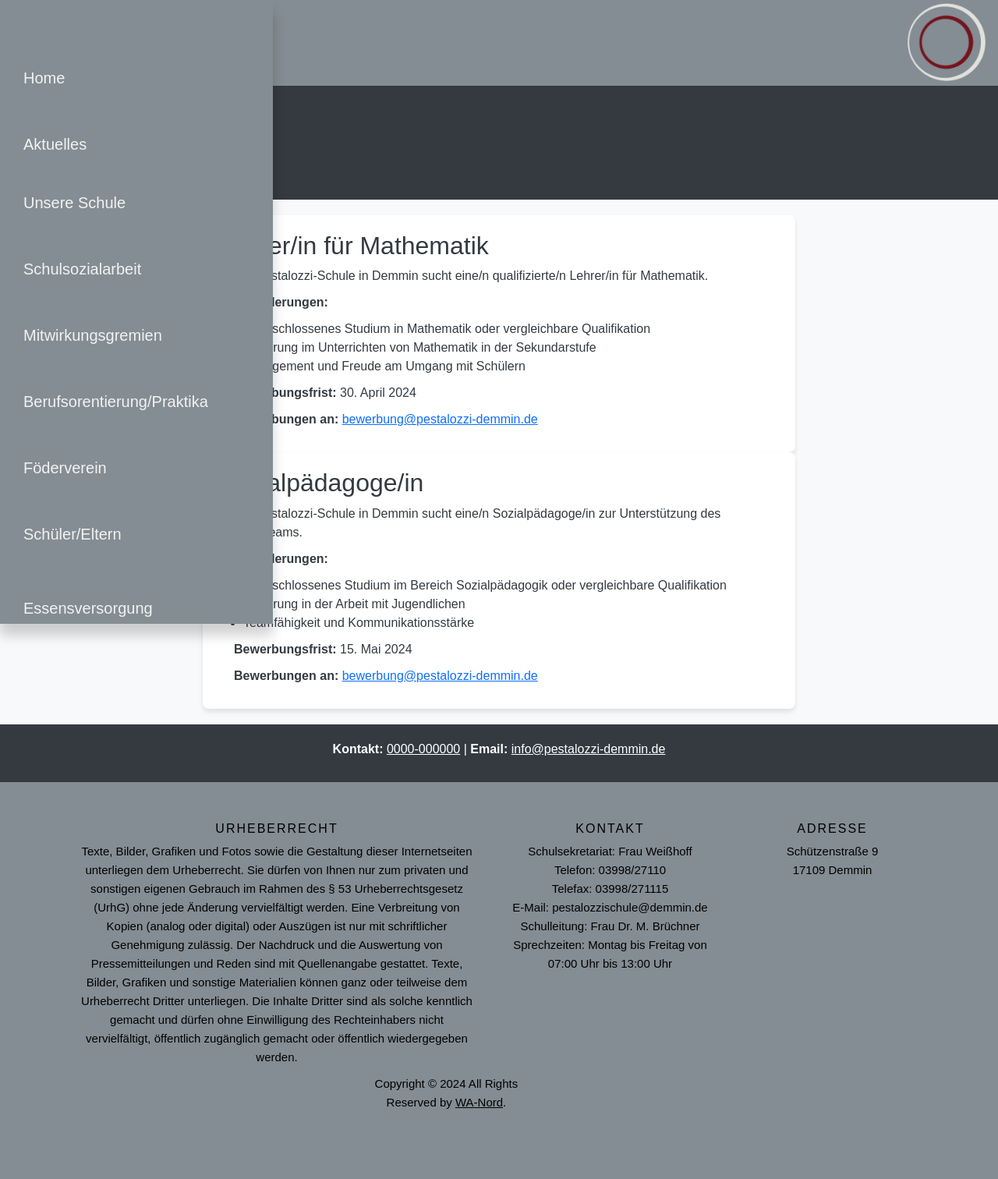
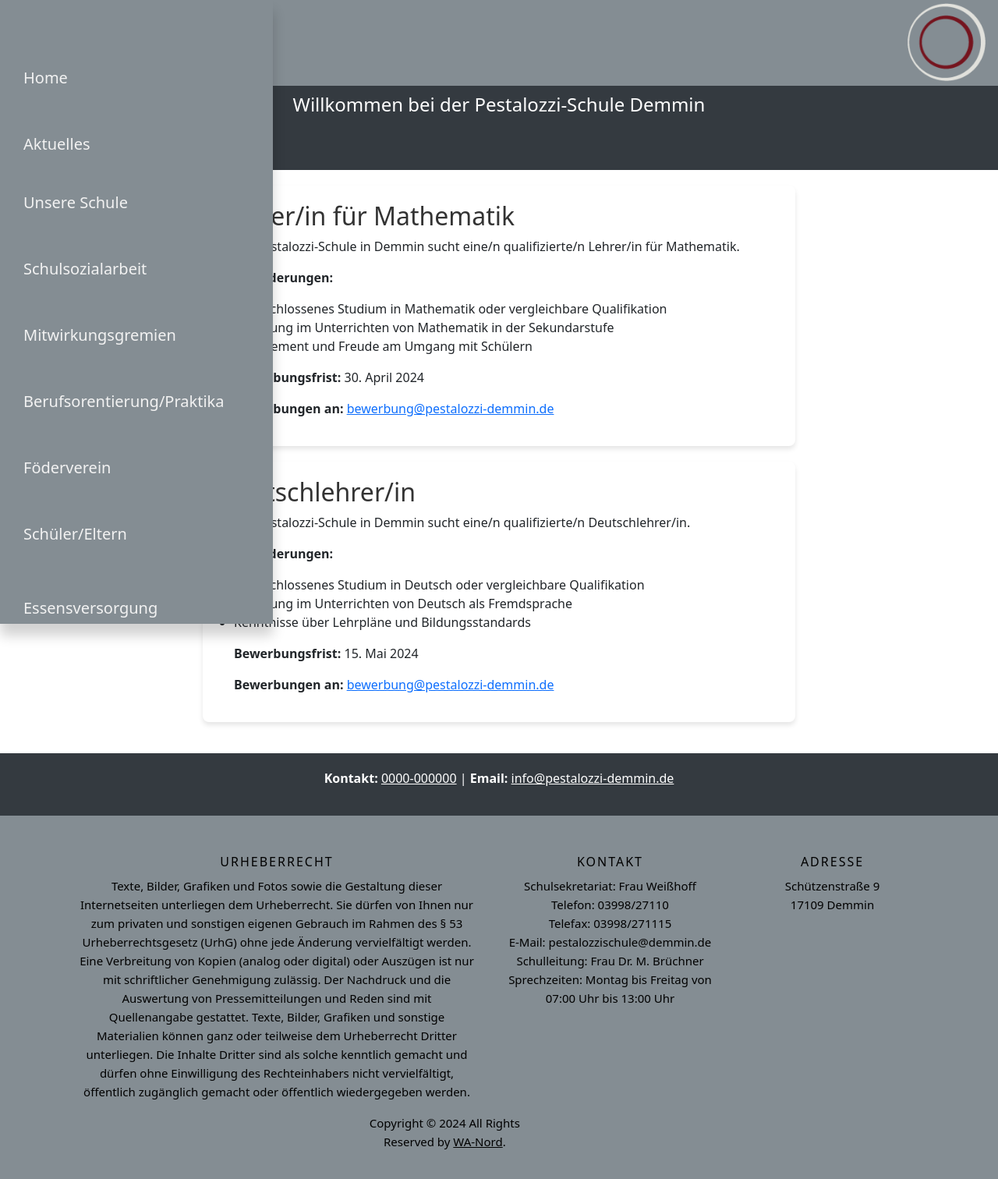
Before and after one commit to Armooooon/Schulwebsite, a PHP site: page /schulwebsite/stellenausschreibung in a window 1280 px wide. Shown: the whole page at 78% size. Before the commit the page ends 1422 px from the top, so only its background shows below. Run offline with PHP 8.4, Linux system fonts and the light colour scheme.

Commit message:
Jaroslaw
Jaroslaw

```diff
--- a/CSS/stellenausschreibung.css
+++ b/CSS/stellenausschreibung.css
@@ -0,0 +1,73 @@
+body {
+    font-family: 'Segoe UI', Tahoma, Geneva, Verdana, sans-serif;
+    margin: 0;
+    padding: 0;
+    background-color: #f9f9f9;
+    color: #333;
+}
+
+header {
+    background-color: #343a40;
+    padding: 50px 0;
+    text-align: center;
+}
+
+.header-content h1 {
+    color: #fff;
+    font-size: 48px;
+}
+
+.header-content p {
+    color: #fff;
+    font-size: 24px;
+}
+
+main {
+    padding: 20px;
+    max-width: 800px;
+    margin: 0 auto;
+}
+
+.job-card {
+    background-color: #fff;
+    border-radius: 8px;
+    padding: 20px;
+    box-shadow: 0 4px 6px rgba(0, 0, 0, 0.1);
+    margin-bottom: 20px;
+    transition: transform 0.3s ease;
+}
+
+.job-card:hover {
+    transform: translateY(-5px);
+}
+
+.job-card h2 {
+    color: #333;
+}
+
+.job-card ul {
+    padding-left: 20px;
+}
+
+footer {
+    background-color: #343a40;
+    color: #fff;
+    padding: 20px 0;
+    text-align: center;
+}
+
+.footer-content a {
+    color: #fff;
+}
+
+@media only screen and (max-width: 600px) {
+    header {
+        padding: 30px 0;
+    }
+    .header-content h1 {
+        font-size: 36px;
+    }
+    .header-content p {
+        font-size: 18px;
+    }
+}
--- a/CSS/styles.css
+++ b/CSS/styles.css
@@ -5,6 +5,7 @@
 @import url(ueberUns.css);
 @import url(schulsozialarbeit.css);
 @import url(foerderverein.css);
+@import url(stellenausschreibung.css);
 
 body {
     margin: 0;
--- a/VIEW/stellenausschreibung.php
+++ b/VIEW/stellenausschreibung.php
@@ -6,63 +6,17 @@
     <meta charset="UTF-8">
     <meta name="viewport" content="width=device-width, initial-scale=1.0">
     <title>Stellenausschreibungen - Pestalozzi-Schule Demmin</title>
-    <style>
-        body {
-            font-family: Arial, sans-serif;
-            margin: 0;
-            padding: 0;
-            background-color: #f8f9fa;
-            color: #343a40;
-        }
-        header {
-            text-align: center;
-            background-color: #343a40;
-            color: #fff;
-            padding: 100px 0;
-        }
-        main {
-            padding: 20px;
-            max-width: 800px;
-            margin: 0 auto;
-        }
-        article {
-            background-color: #fff;
-            border-radius: 8px;
-            padding: 20px;
-            box-shadow: 0 4px 6px rgba(0, 0, 0, 0.1);
-        }
-        h1, h2 {
-            color: #343a40;
-            margin-top: 0;
-        }
-        p, ul {
-            margin-bottom: 10px;
-        }
-        footer {
-            background-color: #343a40;
-            color: #fff;
-            padding: 20px 0;
-            text-align: center;
-        }
-        @media only screen and (max-width: 600px) {
-            header h1 {
-                font-size: 24px;
-            }
-            main {
-                padding: 10px;
-            }
-            article {
-                margin-bottom: 20px;
-            }
-        }
-    </style>
+    <link rel="stylesheet" href="styles.css">
 </head>
 <body>
     <header>
-        <h1>Stellenausschreibungen</h1>
+        <div class="header-content">
+            <h1>Stellenausschreibungen</h1>
+            <p>Willkommen bei der Pestalozzi-Schule Demmin</p>
+        </div>
     </header>
     <main>
-        <article>
+        <article class="job-card">
             <h2>Lehrer/in für Mathematik</h2>
             <p>Die Pestalozzi-Schule in Demmin sucht eine/n qualifizierte/n Lehrer/in für Mathematik.</p>
             <p><strong>Anforderungen:</strong></p>
@@ -75,21 +29,26 @@
             <p><strong>Bewerbungen an:</strong> <a href="mailto:bewerbung@pestalozzi-demmin.de">bewerbung@pestalozzi-demmin.de</a></p>
         </article>
 
-        <article>
-            <h2>Sozialpädagoge/in</h2>
-            <p>Die Pestalozzi-Schule in Demmin sucht eine/n Sozialpädagoge/in zur Unterstützung des Schulteams.</p>
+        <article class="job-card">
+            <h2>Deutschlehrer/in</h2>
+            <p>Die Pestalozzi-Schule in Demmin sucht eine/n qualifizierte/n Deutschlehrer/in.</p>
             <p><strong>Anforderungen:</strong></p>
             <ul>
-                <li>Abgeschlossenes Studium im Bereich Sozialpädagogik oder vergleichbare Qualifikation</li>
-                <li>Erfahrung in der Arbeit mit Jugendlichen</li>
-                <li>Teamfähigkeit und Kommunikationsstärke</li>
+                <li>Abgeschlossenes Studium in Deutsch oder vergleichbare Qualifikation</li>
+                <li>Erfahrung im Unterrichten von Deutsch als Fremdsprache</li>
+                <li>Kenntnisse über Lehrpläne und Bildungsstandards</li>
             </ul>
             <p><strong>Bewerbungsfrist:</strong> 15. Mai 2024</p>
             <p><strong>Bewerbungen an:</strong> <a href="mailto:bewerbung@pestalozzi-demmin.de">bewerbung@pestalozzi-demmin.de</a></p>
         </article>
+
+        <!-- Weitere Stellenanzeigen hier einfügen -->
+
     </main>
     <footer>
-        <p><strong>Kontakt:</strong> <a href="tel:+49000000000" style="color: #fff;">0000-000000</a> | <strong>Email:</strong> <a href="mailto:info@pestalozzi-demmin.de" style="color: #fff;">info@pestalozzi-demmin.de</a></p>
+        <div class="footer-content">
+            <p><strong>Kontakt:</strong> <a href="tel:+49000000000" style="color: #fff;">0000-000000</a> | <strong>Email:</strong> <a href="mailto:info@pestalozzi-demmin.de" style="color: #fff;">info@pestalozzi-demmin.de</a></p>
+        </div>
     </footer>
 </body>
 </html>
```
